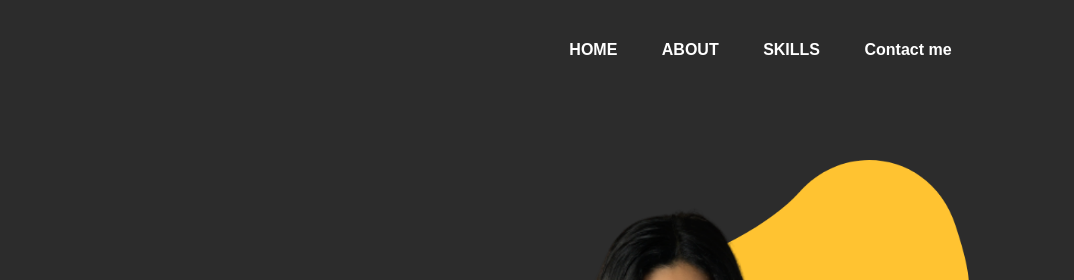
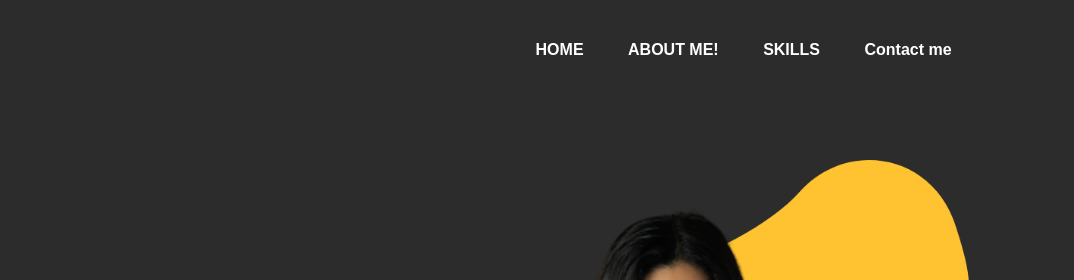
Before and after one commit to padmashreeshetty123/portfolio-demoH, a plain HTML site: page index.html in a window 1280 px wide. Shown: the top 280 px of the page, 206-1280 px from the left. Drawn offline with Linux system fonts and the light colour scheme.

Commit message:
second commit

```diff
--- a/index.html
+++ b/index.html
@@ -16,7 +16,7 @@
             <img src="images/Finite-Loop copy.png" class="logo">
             <ul>
                 <li><a href="#">HOME</a></li>
-                <li><a href="#">ABOUT</a></li>
+                <li><a href="#">ABOUT ME!</a></li>
                 <li><a href="#">SKILLS</a></li>
                 <li><a href="#contact">Contact me</a></li>
             </ul>
```
